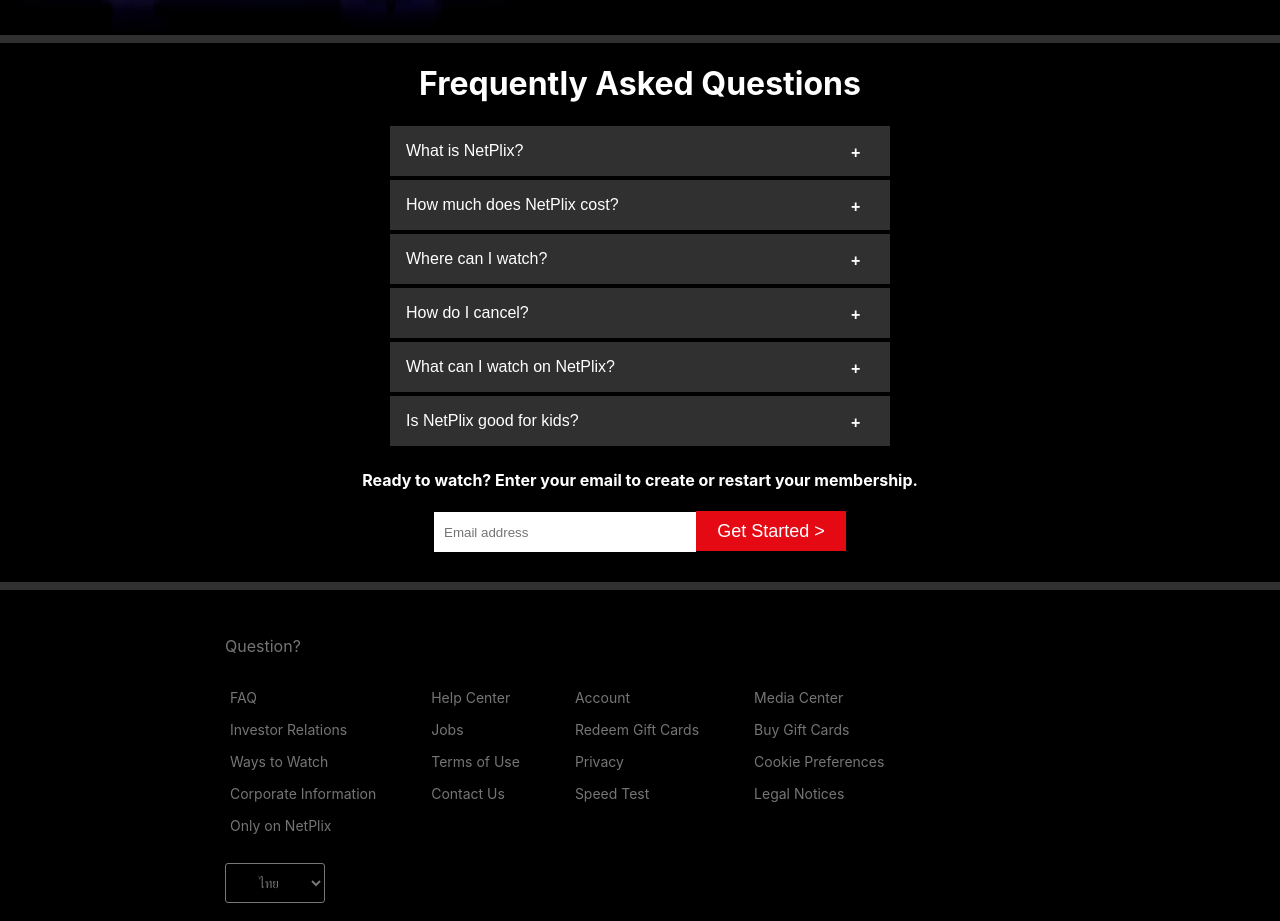
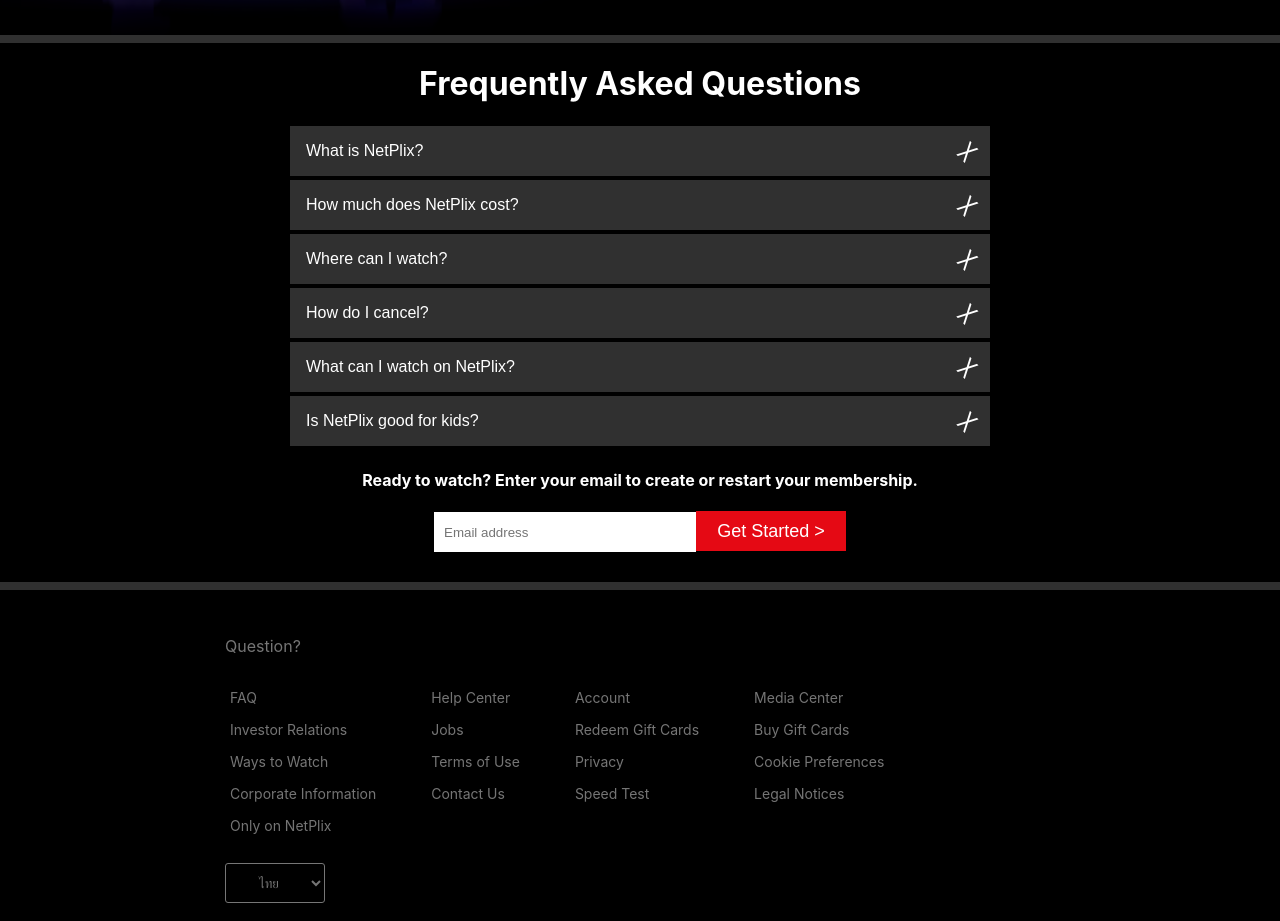
Before and after one commit to Haiserest/NetPlix, a React (Create React App) app: page / in a window 1280 px wide. Shown: the part 1980-2901 px from the top of the page. Built offline with nearby package versions, Linux system fonts and the light colour scheme.

Commit message:
button question

```diff
--- a/src/components/PageHome/home.css
+++ b/src/components/PageHome/home.css
@@ -158,7 +158,7 @@
     margin: 0px auto;
     flex-direction: column;
     align-items: center;
-    width: 500px;
+    width: 700px;
 }
 
 .btn{
@@ -176,21 +176,31 @@
 .btnarrow{
     position: absolute;
     top: 10%;
-    right: 5%;
-    transform: translate(-50%, -50%);
+    right: 3%;
+    transform: rotate(45deg) translate(-50%, -50%);
 }
+
 
 .Q{
     display: none;
+    text-align: start;
+    padding: 10px 0% 10px 3%;
     background-color: #303030;
-    width: 100%;
-    margin-bottom: 2px;
+    width: 97%;
+    margin: 0px 0px 2px 0px;
     box-shadow: 0px 8px 16px 0px rgba(0,0,0,0.2);
     z-index: 1;
 }
 
 .dropdown:active .Q{
     display: block;
+}
+
+.dropdown:active .btnarrow{
+    position: absolute;
+    top: 8%;
+    right: 1%;
+    transform: translate(-50%, -50%);
 }
 
 .text-view{
--- a/src/components/PageHome/home.js
+++ b/src/components/PageHome/home.js
@@ -62,7 +62,7 @@
 
                     <div className='dropdown'>
                         <button className='btn'>What is NetPlix?
-                            <h4 className='btnarrow'>+</h4>
+                            <h4 className='btnarrow'>&#9587;</h4>
                         </button>
 
                         <div className='Q'>Hello1</div>
@@ -70,35 +70,35 @@
 
                     <div className='dropdown'>
                         <button className='btn'>How much does NetPlix cost?
-                        <h4 className='btnarrow'>+</h4>
+                            <h4 className='btnarrow'>&#9587;</h4>
                         </button>
                         <div className='Q'>Hello2</div>
                     </div>
 
                     <div className='dropdown'>
                         <button className='btn'>Where can I watch?
-                        <h4 className='btnarrow'>+</h4>
+                            <h4 className='btnarrow'>&#9587;</h4>
                         </button>
                         <div className='Q'>Hello3</div>
                     </div>
 
                     <div className='dropdown'>
                         <button className='btn'>How do I cancel?
-                        <h4 className='btnarrow'>+</h4>
+                            <h4 className='btnarrow'>&#9587;</h4>
                         </button>
                         <div className='Q'>Hello4</div>
                     </div>
 
                     <div className='dropdown'>
                         <button className='btn'>What can I watch on NetPlix?
-                        <h4 className='btnarrow'>+</h4>
+                            <h4 className='btnarrow'>&#9587;</h4>
                         </button>
                         <div className='Q'>Hello5</div>
                     </div>
 
                     <div className='dropdown'>
                         <button className='btn'>Is NetPlix good for kids?
-                        <h4 className='btnarrow'>+</h4>
+                            <h4 className='btnarrow'>&#9587;</h4>
                         </button>
                         <div className='Q'>Hello6</div>
                     </div>
```
